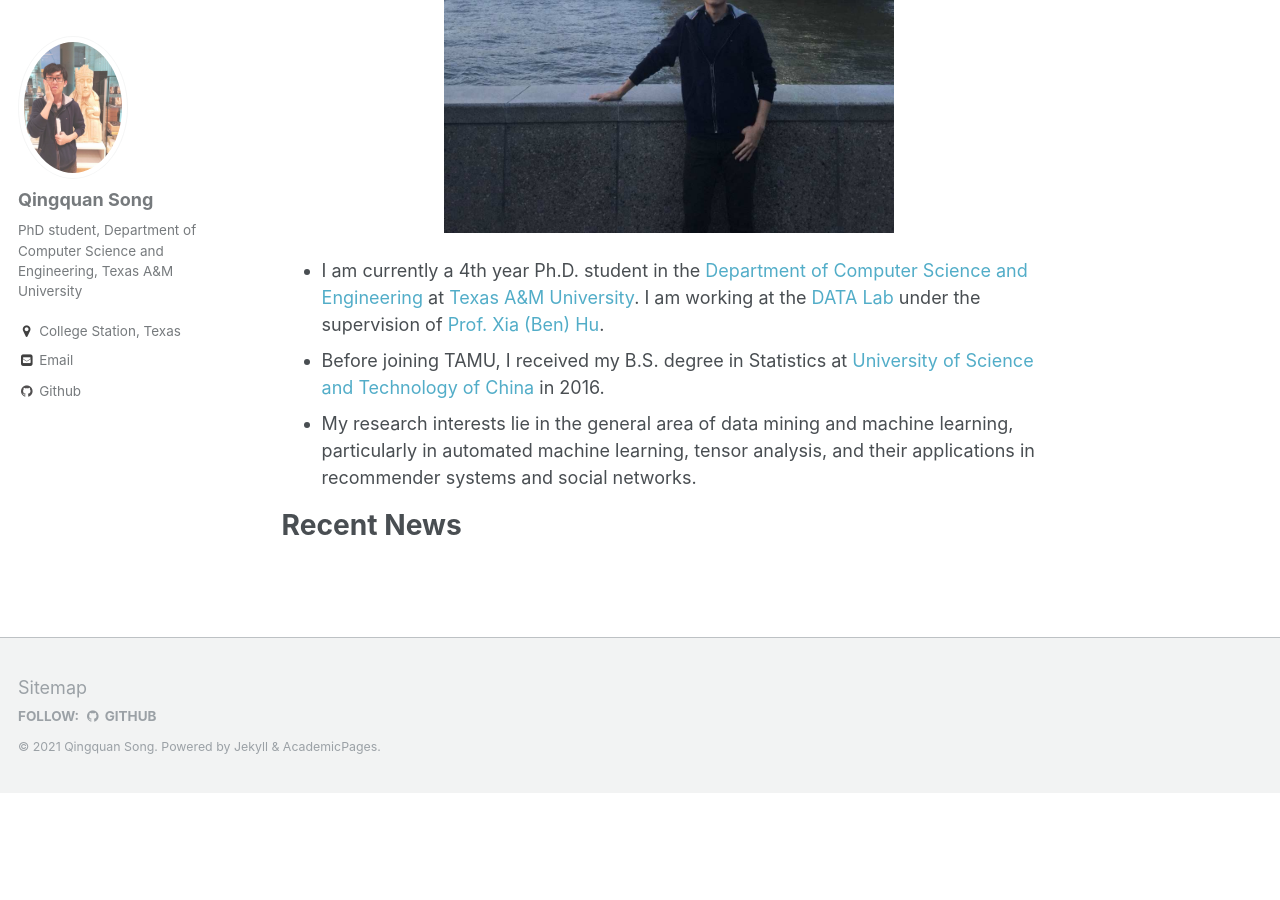
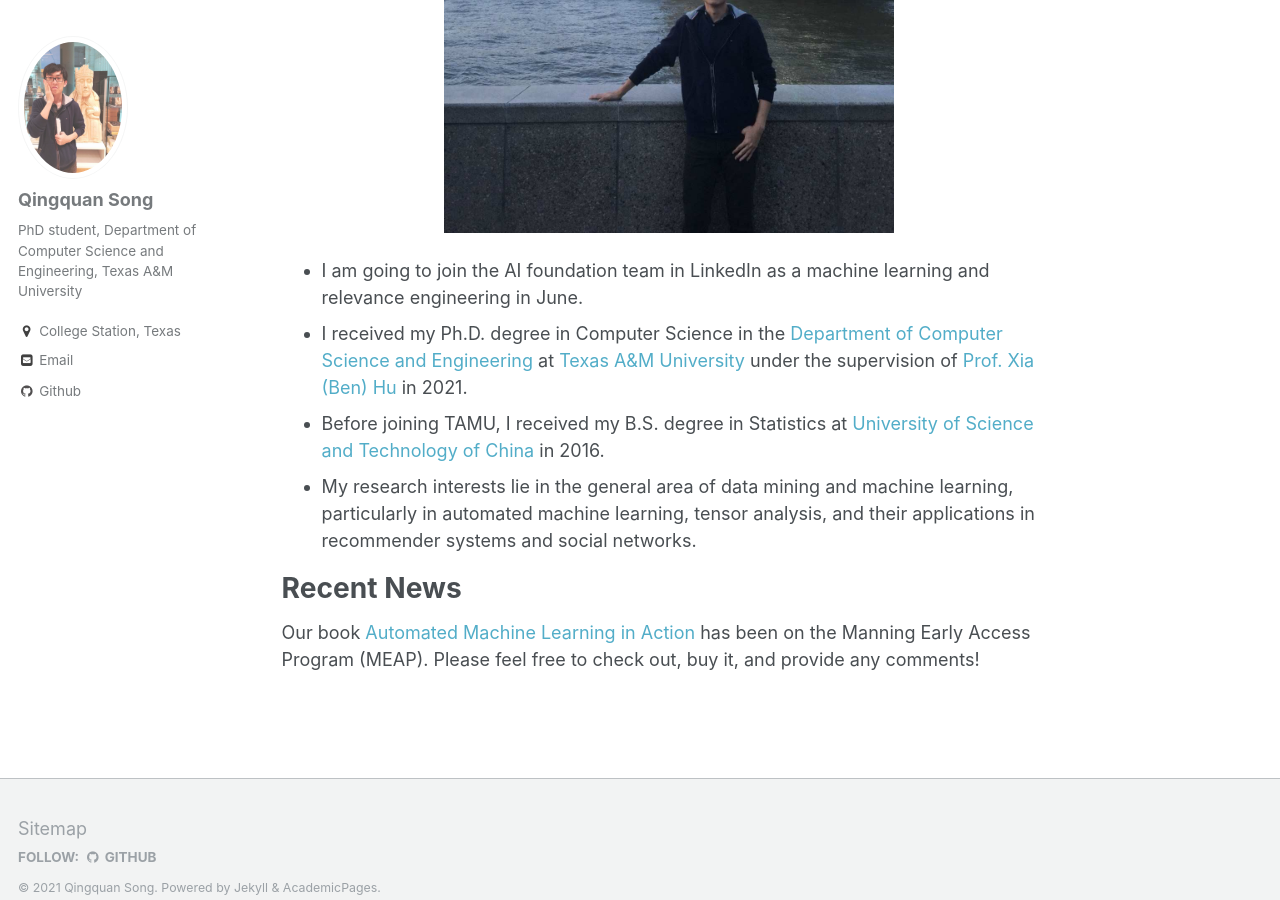
Before and after one commit to song3134/qqsong.github.io, a Jekyll site: the page built from _pages/about.md, in a window 1280 px wide and 900 px high, scrolled down 527 px. Built offline with Jekyll 4.4.1, drawn with Linux system fonts in a browser that asks for light colours; before the commit the page ends 1320 px from its top, so only the background shows below that.

Commit message:
update about

```diff
--- a/_pages/about.md
+++ b/_pages/about.md
@@ -12,9 +12,11 @@ redirect_from:
   <img src="https://qingquansong.github.io/files/qqsong.jpg" alt="Photo" style="width: 450px;"/>
 </p>
 
-* I am currently a 4th year Ph.D. student in the [Department of Computer Science and Engineering](https://engineering.tamu.edu/cse/index.html) at [Texas A&M University](https://www.tamu.edu). I am working at the [DATA Lab](http://people.tamu.edu/~guangzhou92/Data_Lab/) under the supervision of [Prof. Xia (Ben) Hu](http://faculty.cs.tamu.edu/xiahu/index.html).
+* I am going to join the AI foundation team in LinkedIn as a machine learning and relevance engineering in June.
+* I received my Ph.D. degree in Computer Science in the [Department of Computer Science and Engineering](https://engineering.tamu.edu/cse/index.html) at [Texas A&M University](https://www.tamu.edu) under the supervision of [Prof. Xia (Ben) Hu](http://faculty.cs.tamu.edu/xiahu/index.html) in 2021.
 * Before joining TAMU, I received my B.S. degree in Statistics at [University of Science and Technology of China](https://en.ustc.edu.cn) in 2016.
 * My research interests lie in the general area of data mining and machine learning, particularly in automated machine learning, tensor analysis, and their applications in recommender systems and social networks.
 
 
 # Recent News
+Our book [Automated Machine Learning in Action](https://www.manning.com/books/automated-machine-learning-in-action?utm_source=qqsong&utm_medium=affiliate&utm_campaign=book_song_automated_1_27_21&a_aid=qqsong&a_bid=9106f54e) has been on the Manning Early Access Program (MEAP). Please feel free to check out, buy it, and provide any comments!
```
Also changed, not shown: 1 other file.
